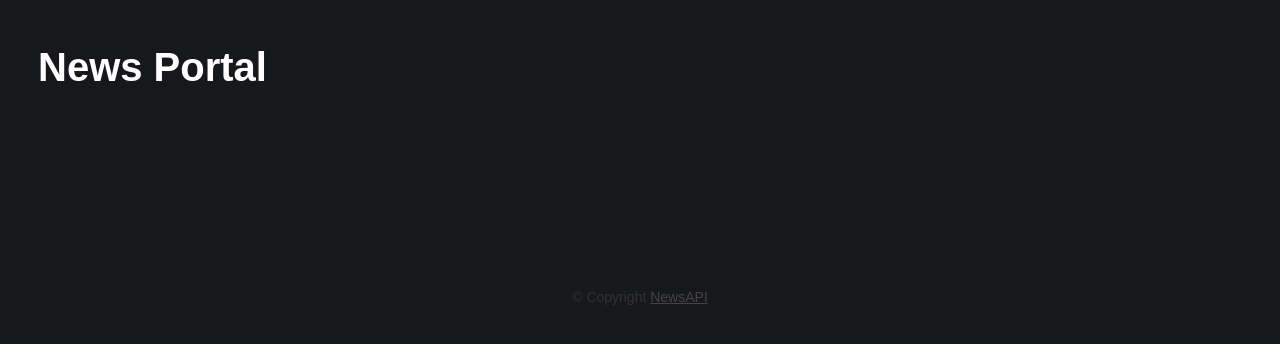
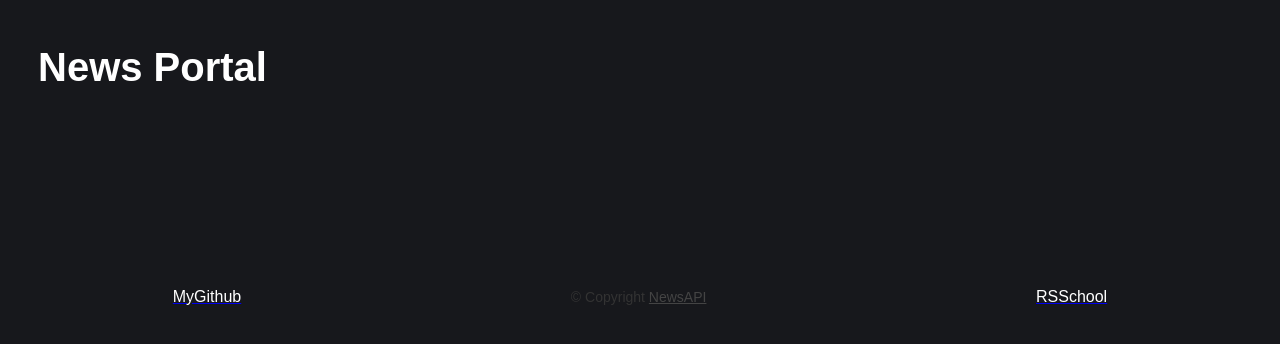
Before and after one commit to geniusx1990/rs-school, a website built with webpack: page migration-to-typescript/src/index.html in a window 1280 px wide. Built offline with nearby package versions, Linux system fonts and the light colour scheme; no server answers.

Commit message:
feat: footer links added

```diff
--- a/migration-to-typescript/src/global.css
+++ b/migration-to-typescript/src/global.css
@@ -17,7 +17,7 @@ footer {
     height: 100px;
     display: flex;
     align-items: center;
-    justify-content: center;
+    justify-content: space-around;
 }
 footer .copyright {
     font-size: 14px;
@@ -33,3 +33,7 @@ footer .copyright a:hover {
 footer .copyright:before {
     content: '©';
 }
+
+.footer_text {
+    color: #fff;
+}
--- a/migration-to-typescript/src/index.html
+++ b/migration-to-typescript/src/index.html
@@ -15,9 +15,15 @@
             <div class="news"></div>
         </main>
         <footer>
+            <a href="https://github.com/geniusx1990">
+                    <p class="footer_text">MyGithub</p>
+            </a>
             <p class="copyright">
                 Copyright <a href="https://newsapi.org">NewsAPI</a>
             </p>
+            <a href="https://rs.school/js/">
+                <p class="footer_text">RSSchool</p>
+            </a>
         </footer>
 
         <template id="sourceItemTemp">
```
